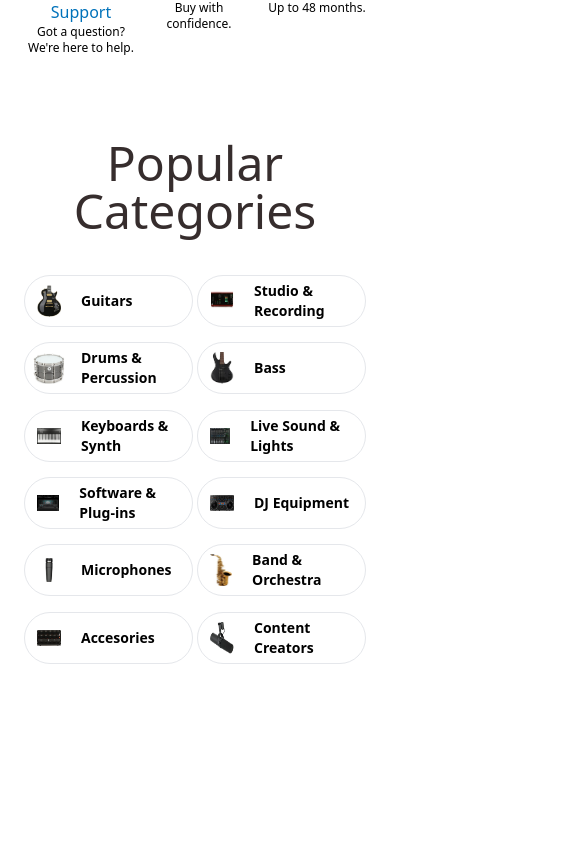
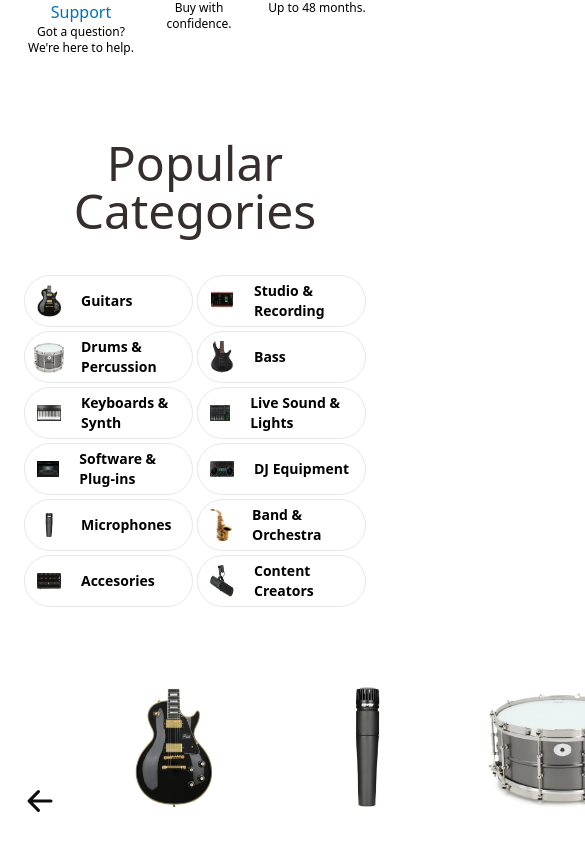
Before and after one commit to SaulSO0901/Sourwater, a React (Create React App) app: page / in a window 390 px wide. Shown: the part 1479-2330 px from the top of the page, 585 px wide, since content can reach past the window. Before the commit the page ends 2154 px from the top, so only its background shows below. Built offline with nearby package versions, Linux system fonts and the light colour scheme.

Commit message:
ProductSuggest v1

```diff
--- a/src/App.js
+++ b/src/App.js
@@ -6,6 +6,7 @@ import Ads from './components/Ads';
 import AdsValue from './components/AdsValue';
 import Testing from './components/Testing';
 import PopularCat from './components/PopularCat';
+import ProductSuggest from './components/ProductSuggest';
 function App() {
   return (
     <div className="App">
@@ -15,6 +16,7 @@ function App() {
    <Ads/>
    <AdsValue/>
    <PopularCat/>
+   <ProductSuggest/>
     </div>
   );
 }
--- a/src/components/Navbar.jsx
+++ b/src/components/Navbar.jsx
@@ -69,7 +69,7 @@ const Navbar = () => {
     setSupp(!supp);
   };
   return (
-    <div className="flex  items-center  justify-center h-[80px] w-full hidden md:flex  px-10 -my-2 mx-auto   text-[#000] border-b-[.7px] border-b-C7C5C">
+    <div className="flex  items-center  justify-center h-[80px] w-full hidden md:flex  px-10 -my-2 mx-auto   text-[#000] border-b-[.7px] border-b-C7C5C select-none">
       <div className="flex items-center h-full">
         <img
           src={logo}
--- a/src/components/PopularCat.jsx
+++ b/src/components/PopularCat.jsx
@@ -15,7 +15,7 @@ import pop12 from '../assets/pop-12.PNG'
 
 const PopularCat = () => {
   return (
-    <div className='flex-col max-w-[1400px] w-full h-[400px] my-4 mx-auto '>
+    <div className='flex-col max-w-[1400px] w-full h-fit my-4 mx-auto select-none '>
 
         <div className='flex mx-auto h-fit justify-center items-center  text-center'>
         <h2 className=' text-5xl text-[#362D2D] font-medium'>Popular Categories</h2>
@@ -176,7 +176,7 @@ const PopularCat = () => {
 
         </div>
 {/*Mobile section*/}
-<div className='hidden max-[375px]:grid mx-auto my-10 px-2 '>
+<div className='hidden max-[375px]:gridy mx-auto my-10 px-2 '>
 <a href='*' className='flex h-[52px] items-center border-C7C5C1 border-[.1px] '>
         <img className='flex p-2 ml-2 w-8  h-10 items-center justify-center ' src={pop1} alt='pop1'></img>
         <p className='text-sm font-semibold ml-4'>Guitars </p>
--- /dev/null
+++ b/src/components/ProductSuggest.jsx
@@ -0,0 +1,45 @@
+import React from 'react'
+import { BsInstagram, BsArrowLeftShort, BsArrowRightShort } from 'react-icons/bs';
+import { images } from '../constants';
+
+const ProductSuggest = () => {
+
+    const scrollRef = React.useRef(null);
+
+  const scroll = (direction) => {
+    const { current } = scrollRef;
+
+    if (direction === 'left') {
+      current.scrollLeft -= 1200;
+    } else {
+      current.scrollLeft += 1200;
+    }
+  };
+  return (
+    <div className='flex max-w-[1400px] mt-20 mx-auto '>
+         <div onClick={() => scroll('left')} className="flex w-[80px] h-[228px] absolute justify-between items-center cursor-pointer rounded-md bg-white mix-blend-luminosity  opacity-95  backdrop-blur-sm  z-10">
+          <BsArrowLeftShort size={50} className="w-full " />
+        </div>
+        <div className="">
+
+        <div className="flex max-w-[1400px] h-[252px] items-start overflow-x-scroll scroll-smooth select-none -z-10" ref={scrollRef}>
+          {[images.pop1, images.pop9, images.pop3, images.pop4,images.pop3,images.pop4,
+           images.pop4,images.pop3,images.pop4,images.pop1, images.pop9, images.pop3,
+           images.pop1, images.pop9, images.pop3,images.pop1, images.pop9, images.pop3,].map((image, index) => (
+            <a href='*' className="flex h-32 w-[186px] first:ml-[80px]  justify-center mx-1 relative" key={`gallery_image-${index + 1}`}>
+              <img className='flex h-[120px] mx-28 curp' src={image} alt="gallery_image" />
+            </a>
+          ))}
+        </div>
+
+      </div>
+
+      <div onClick={() => scroll('right')} className="flex w-[80px] h-[228px] ml-[1320px] absolute justify-between items-center cursor-pointer rounded-md bg-white mix-blend-luminosity  opacity-95  backdrop-blur-sm z-10 ">
+          <BsArrowRightShort size={50} className="w-full z-20    "  />
+        </div>
+
+        </div>
+  )
+}
+
+export default ProductSuggest
--- /dev/null
+++ b/src/constants/images.js
@@ -0,0 +1,28 @@
+import pop1 from '../assets/pop-1.png';
+import pop2 from '../assets/pop-2.PNG';
+import pop3 from '../assets/pop-3.PNG';
+import pop4 from '../assets/pop-4.PNG';
+import pop5 from '../assets/pop-5.PNG';
+import pop6 from '../assets/pop-6.PNG';
+import pop7 from '../assets/pop-7.PNG';
+import pop8 from '../assets/pop-8.PNG';
+import pop9 from '../assets/pop-9.PNG';
+import pop10 from '../assets/pop-10.PNG';
+import pop11 from '../assets/pop-11.PNG';
+import pop12 from '../assets/pop-12.PNG';
+
+
+export default {
+   pop1,
+   pop2,
+   pop3,
+   pop4,
+   pop5,
+   pop6,
+   pop7,
+   pop8,
+   pop9,
+   pop10,
+   pop11,
+   pop12,
+  };
--- /dev/null
+++ b/src/constants/index.js
@@ -0,0 +1,3 @@
+import images from './images';
+
+export { images };
```
